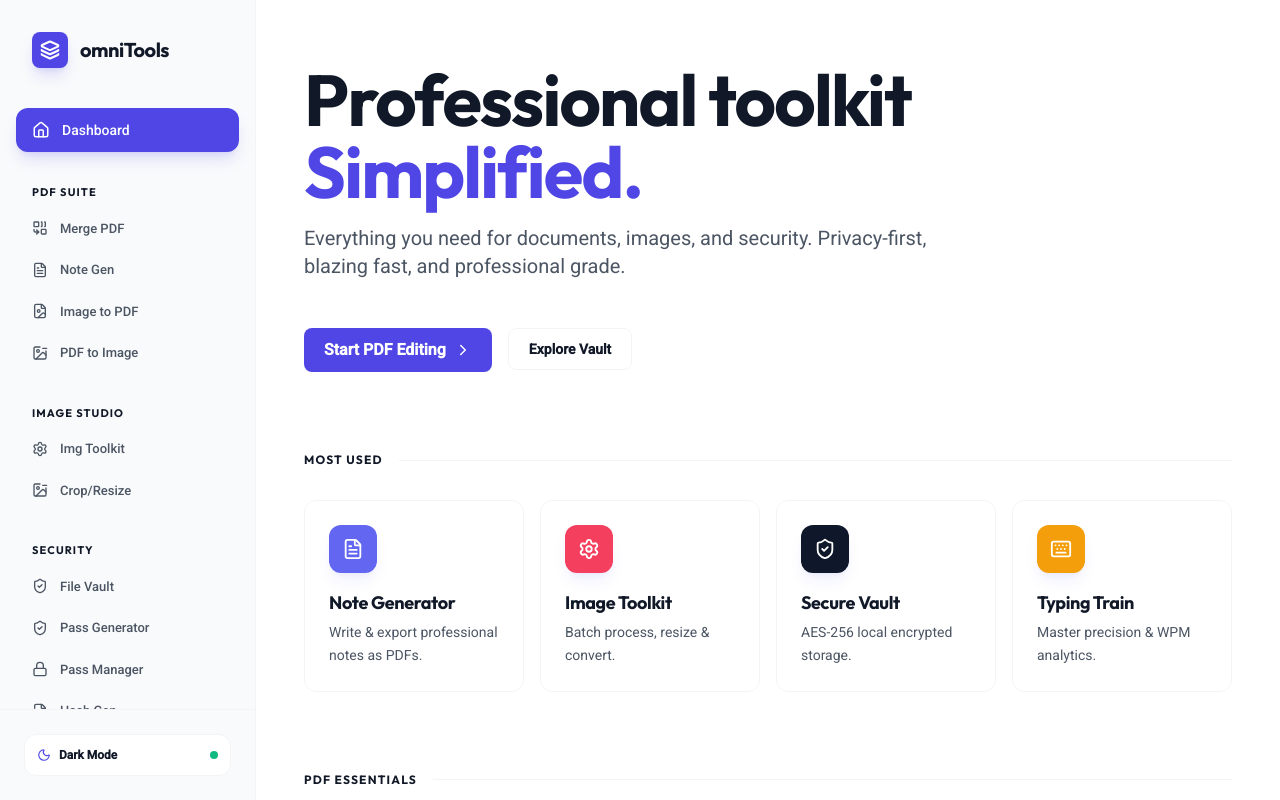
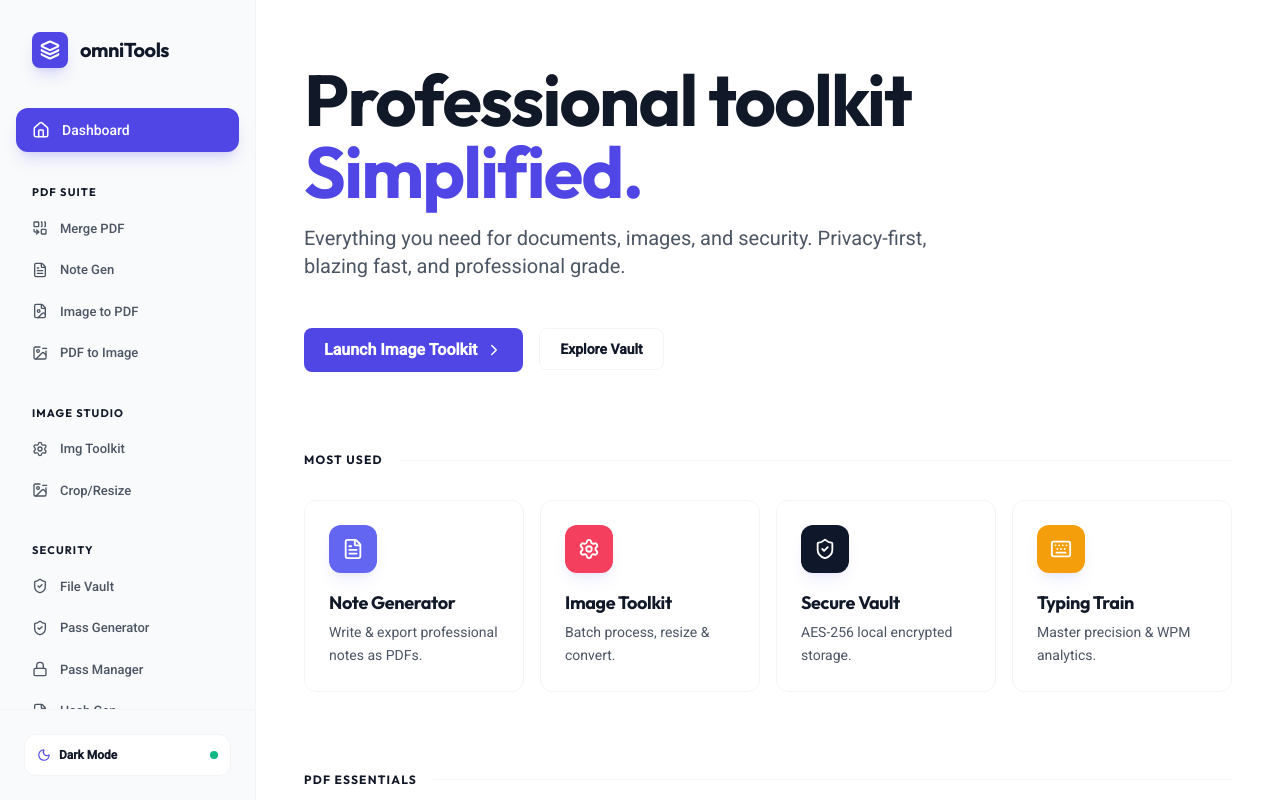
Before and after one commit to ahmed0004321/peoject-myTools, a React (Vite) app: page / in a window 1280 px wide. Shown: the top 800 px of the page. Built offline with nearby package versions, Linux system fonts and the light colour scheme.

Commit message:
style: replace PDF Editor CTA with Image Toolkit on Home page

```diff
--- a/pages/Home.tsx
+++ b/pages/Home.tsx
@@ -66,9 +66,9 @@ const Home: React.FC = () => {
         </div>
 
         <div className="flex flex-wrap gap-4 pt-4">
-          <Link to="/pdf-editor">
+          <Link to="/image-toolkit">
             <button className="btn-luxe flex items-center gap-2 group">
-              Start PDF Editing
+              Launch Image Toolkit
               <ChevronRight size={18} className="group-hover:translate-x-1 transition-transform" />
             </button>
           </Link>
```
